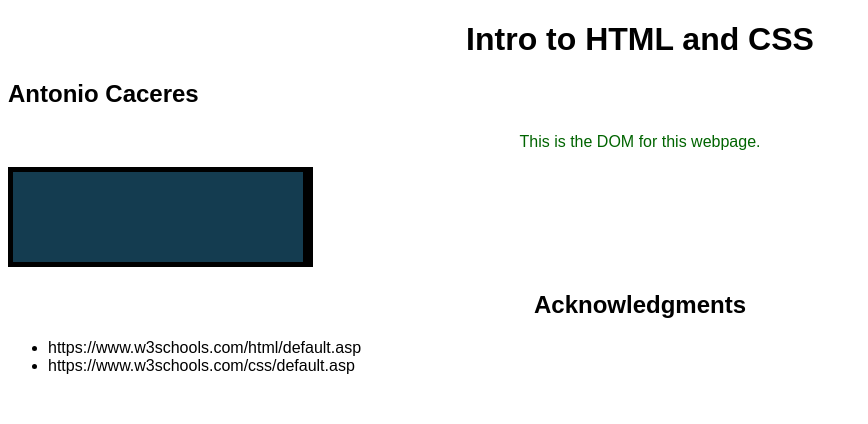
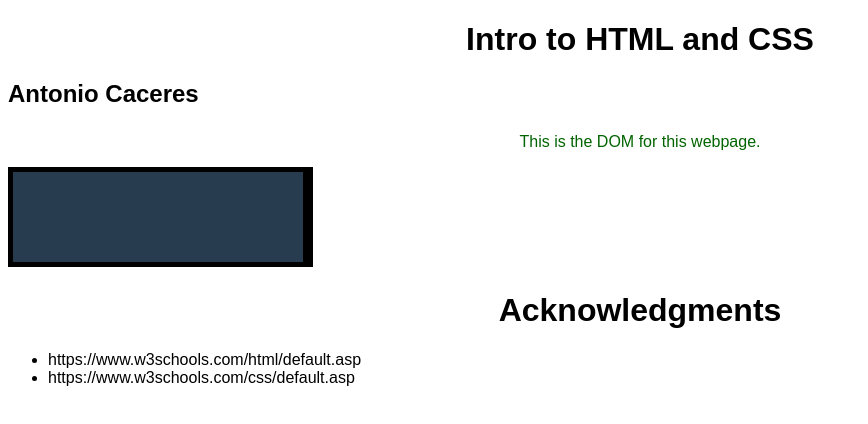
Before and after one commit to DS4200-S23-Class/ic-02-AntonioCaceres17, a plain HTML site: page index.html in a window 1280 px wide. Shown: the whole page, without its empty margins (0-868 px from the left). Drawn offline with Linux system fonts and the light colour scheme.

Commit message:
Update index.html

```diff
--- a/index.html
+++ b/index.html
@@ -13,12 +13,12 @@
         </div>
         <div id="div2" class="container">
             <svg width="400" height="100">
-                <rect width="300" height="100" style="fill:rgb(20,60,80);
+                <rect width="300" height="100" style="fill:rgb(40,60,80);
                     stroke-width:10;stroke:rgb(0,0,0)" />
             </svg>
         </div>
 
-        <h2 id="ack"> Acknowledgments </h2>
+        <h1 id="ack"> Acknowledgments </h2>
         <div> <ul>
             <li> https://www.w3schools.com/html/default.asp </li>
             <li> https://www.w3schools.com/css/default.asp </li>
```
